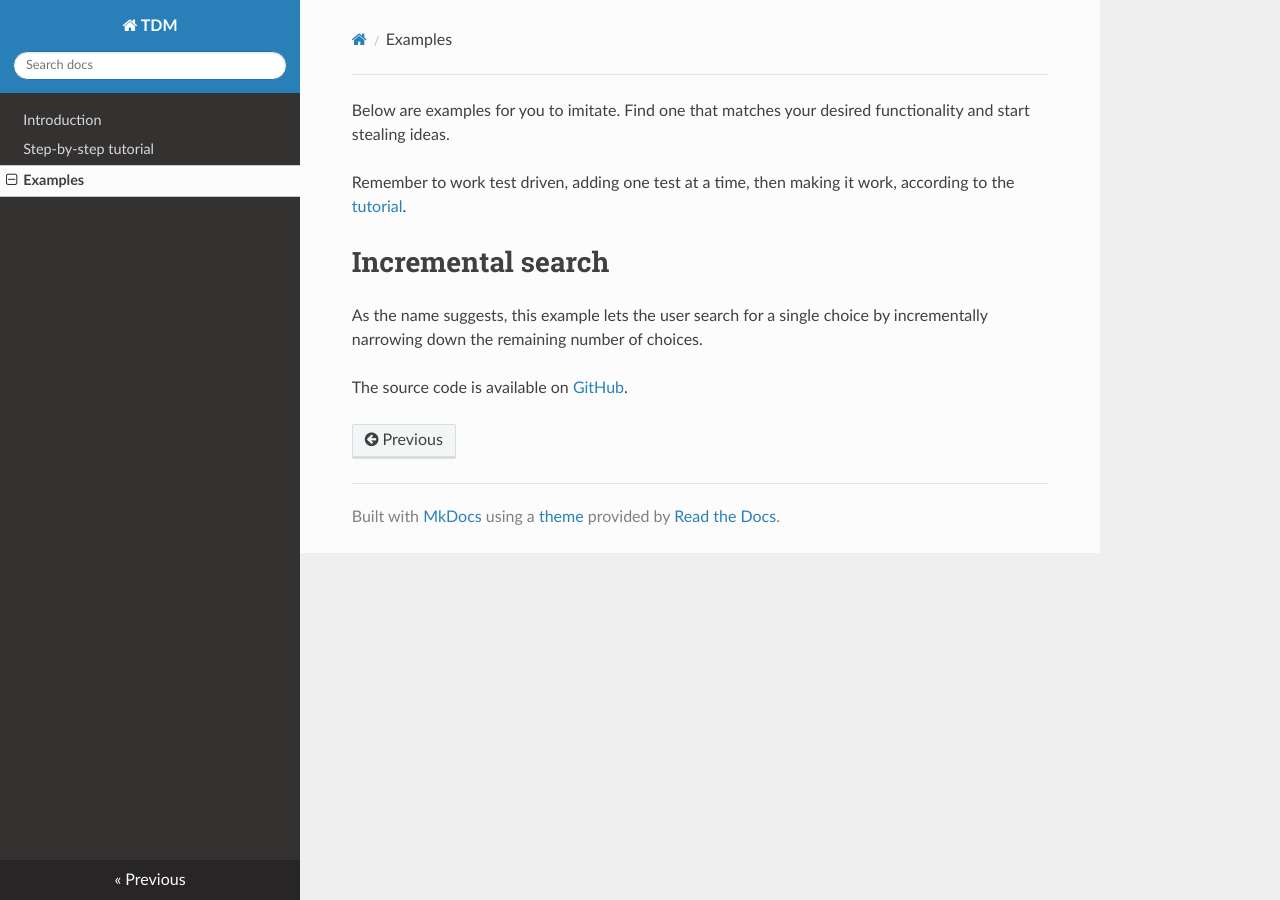
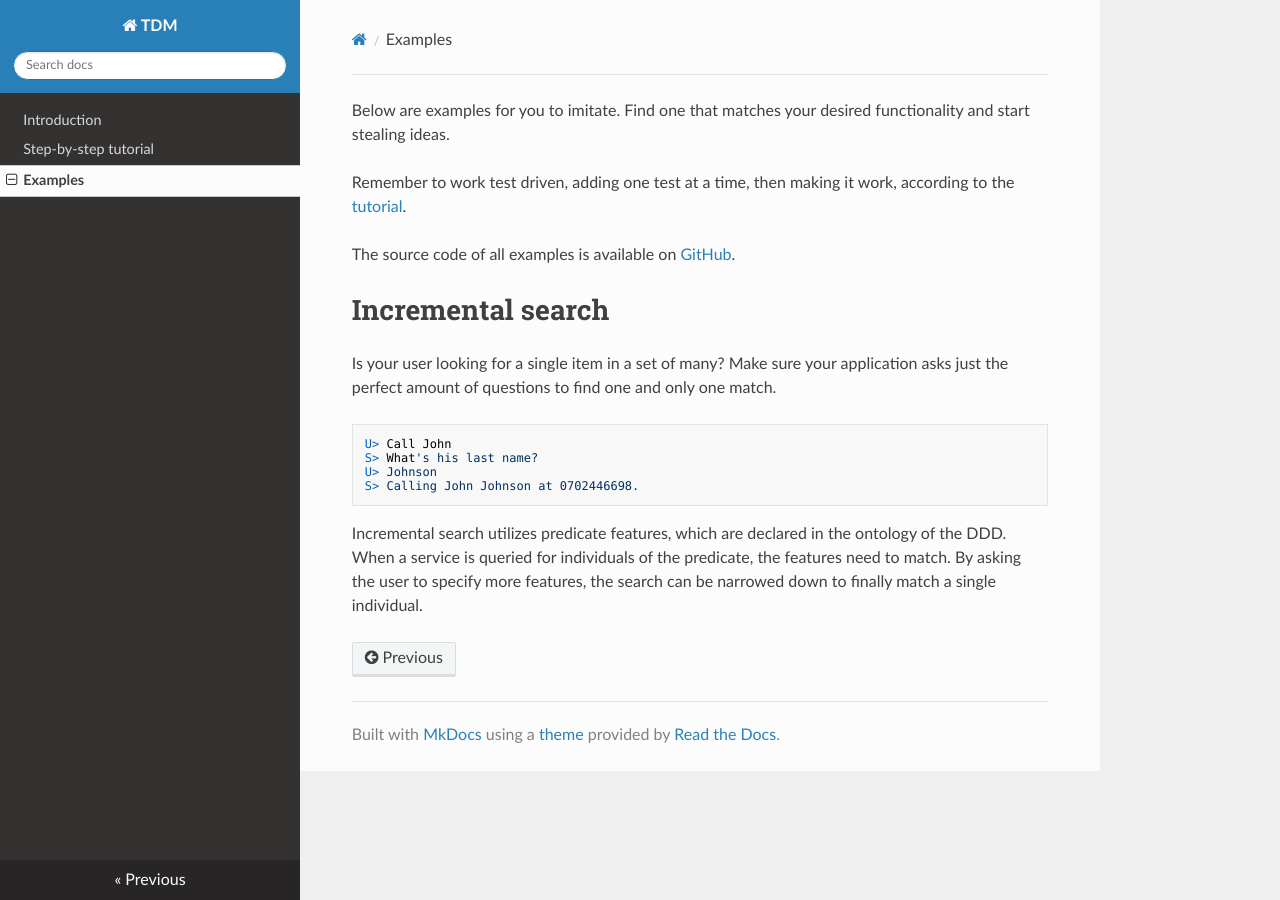
Before and after one commit to Talkamatic/dialogue-domain-descriptions, an MkDocs documentation site: the page built from docs/examples.md, in a window 1280 px wide. Built offline with MkDocs 1.6.1, drawn with Linux system fonts in a browser that asks for light colours; nearby versions of some CDN libraries; old or Windows-style settings are respelled for this version of MkDocs.

Commit message:
Move example description from README to and add missing links.
Also, add tdm-ddd-development.pdf and its link.

```diff
--- a/docs/examples.md
+++ b/docs/examples.md
@@ -2,9 +2,18 @@ Below are examples for you to imitate. Find one that matches your desired functi
 
 Remember to work test driven, adding one test at a time, then making it work, according to the [tutorial](tutorial).
 
+The source code of all examples is available on [GitHub][github file browser].
 
-# Incremental search
 
-As the name suggests, this example lets the user search for a single choice by incrementally narrowing down the remaining number of choices.
+# <a name="incremental_search"></a> Incremental search
 
-The source code is available on [GitHub](https://github.com/Talkamatic/dialogue-domain-descriptions/tree/master/incremental_search).
+Is your user looking for a single item in a set of many? Make sure your application asks just the perfect amount of questions to find one and only one match.
+
+    U> Call John
+    S> What's his last name?
+    U> Johnson
+    S> Calling John Johnson at 0702446698.
+
+Incremental search utilizes predicate features, which are declared in the ontology of the DDD. When a service is queried for individuals of the predicate, the features need to match. By asking the user to specify more features, the search can be narrowed down to finally match a single individual.
+
+[github file browser]: https://github.com/Talkamatic/dialogue-domain-descriptions/tree/master
```
Also changed, not shown: README.md (+4 -8 lines), docs/index.md (+1 -1 lines), docs/tutorial.md (+1 -1 lines), 1 other file.
